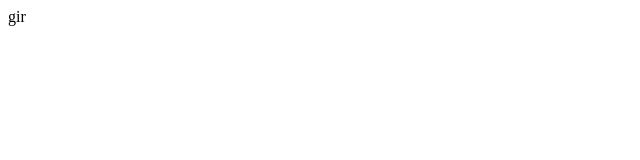
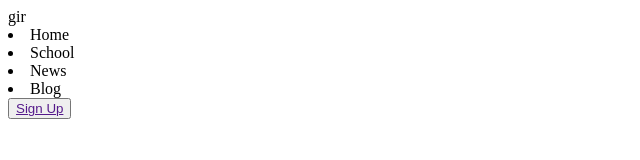
Before and after one commit to hassy-tenny/SQI-COLLEGE, a plain HTML site: page index.html in a window 1280 px wide. Shown: the whole page, without its empty margins (0-640 px from the left). Drawn offline with Linux system fonts and the light colour scheme.

Commit message:
updated changes

```diff
--- a/index.html
+++ b/index.html
@@ -6,6 +6,17 @@
     <title>Document</title>
 </head>
 <body>
+    <header>
+        <nav>
+            <a href=""></a>
 
+            <li>Home</li>
+            <li>School</li>
+            <li>News</li>
+            <li>Blog</li>
+
+            <button><a href="">Sign Up</a></button>
+        </nav>
+    </header>
 </body>
 </html>
--- a/style.css
+++ b/style.css
@@ -0,0 +1,5 @@
+*{
+    margin: 0;
+    padding: 0;
+    box-sizing: border-box;
+}
```
Also changed, not shown: othercsspages/login.css (added), otherhtmlpages/login.html (added).
